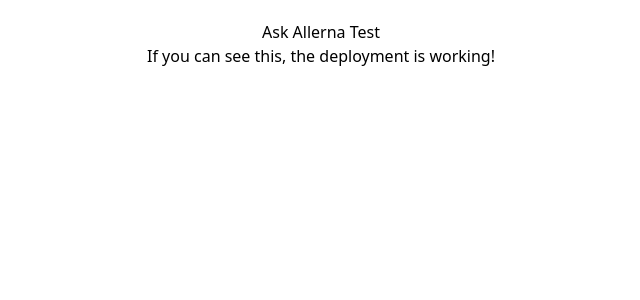
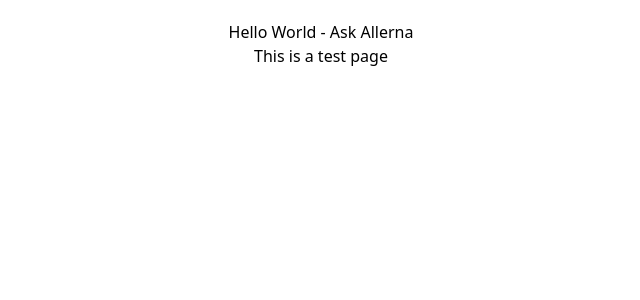
Before and after one commit to Bovtenko/ask-allerna, a Next.js app: page / in a window 1280 px wide. Shown: the top 300 px of the page, without its empty margins (319-959 px from the left). Built offline with nearby package versions, Linux system fonts and the light colour scheme.

Commit message:
Simple hello world test

```diff
--- a/pages/index.js
+++ b/pages/index.js
@@ -1,5 +1,8 @@
-import AskAllerna from '../components/AskAllerna'
-
 export default function Home() {
-  return <AskAllerna />
+  return (
+    <div style={{ padding: '20px', textAlign: 'center' }}>
+      <h1>Hello World - Ask Allerna</h1>
+      <p>This is a test page</p>
+    </div>
+  )
 }
```
